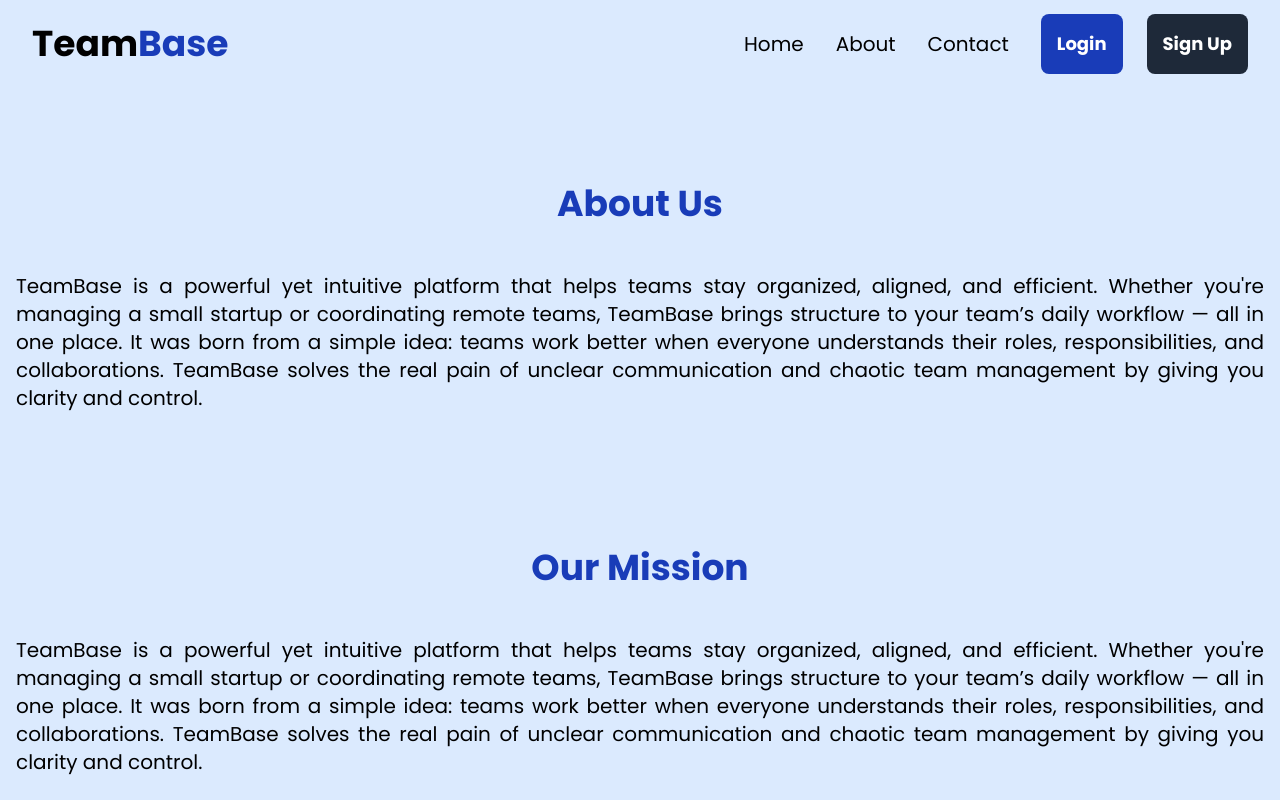
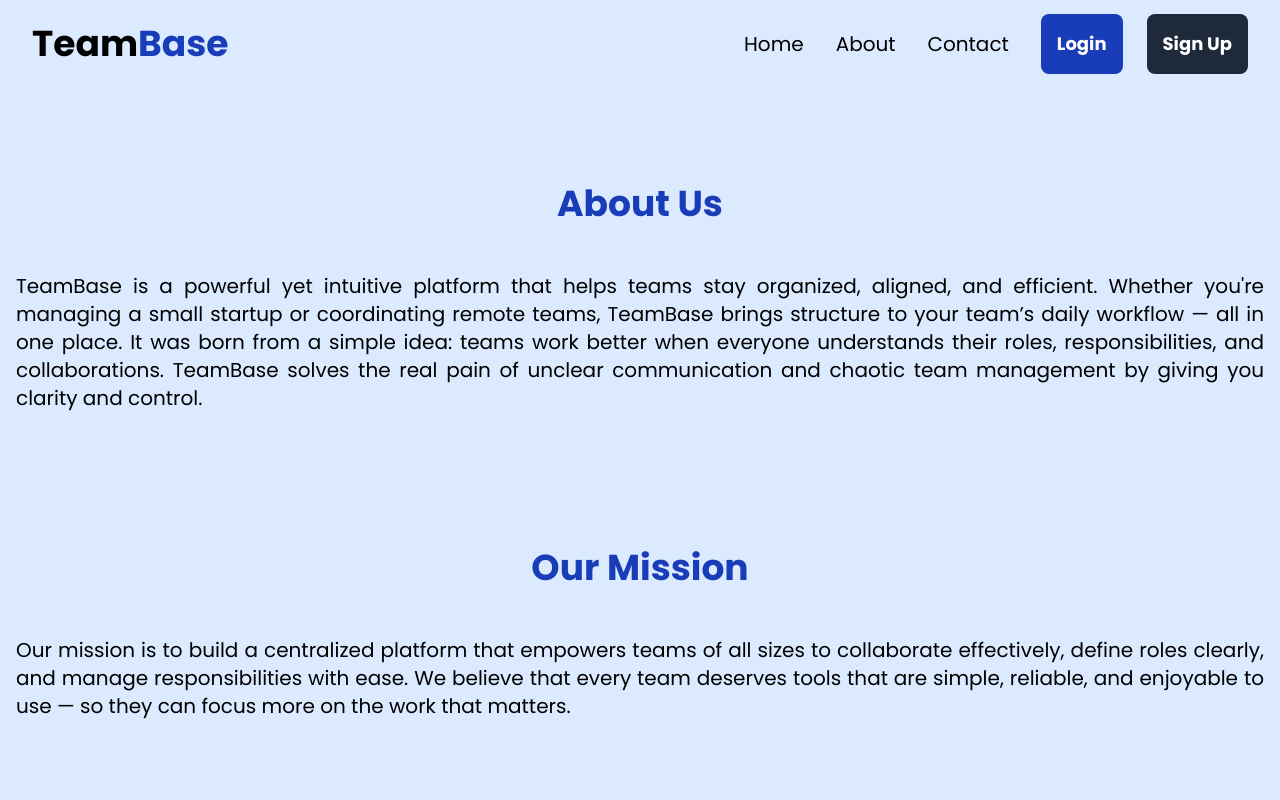
Before and after one commit to Izzeddin-Samara/TeamBase, a React (Vite) app in the folder Client/: page /about in a window 1280 px wide. Shown: the top 800 px of the page. Built offline with nearby package versions, Linux system fonts and the light colour scheme.

Commit message:
Change the mission statement in About us page

```diff
--- a/Client/src/components/about/Mission.tsx
+++ b/Client/src/components/about/Mission.tsx
@@ -6,14 +6,11 @@ export default function Mission() {
           Our Mission
         </h1>
         <p className="mt-8 text-md md:text-xl p-4 text-justify text-center">
-          TeamBase is a powerful yet intuitive platform that helps teams stay
-          organized, aligned, and efficient. Whether you're managing a small
-          startup or coordinating remote teams, TeamBase brings structure to
-          your team’s daily workflow — all in one place. It was born from a
-          simple idea: teams work better when everyone understands their roles,
-          responsibilities, and collaborations. TeamBase solves the real pain of
-          unclear communication and chaotic team management by giving you
-          clarity and control.
+          Our mission is to build a centralized platform that empowers teams of
+          all sizes to collaborate effectively, define roles clearly, and manage
+          responsibilities with ease. We believe that every team deserves tools
+          that are simple, reliable, and enjoyable to use — so they can focus
+          more on the work that matters.
         </p>
       </section>
     </>
```
